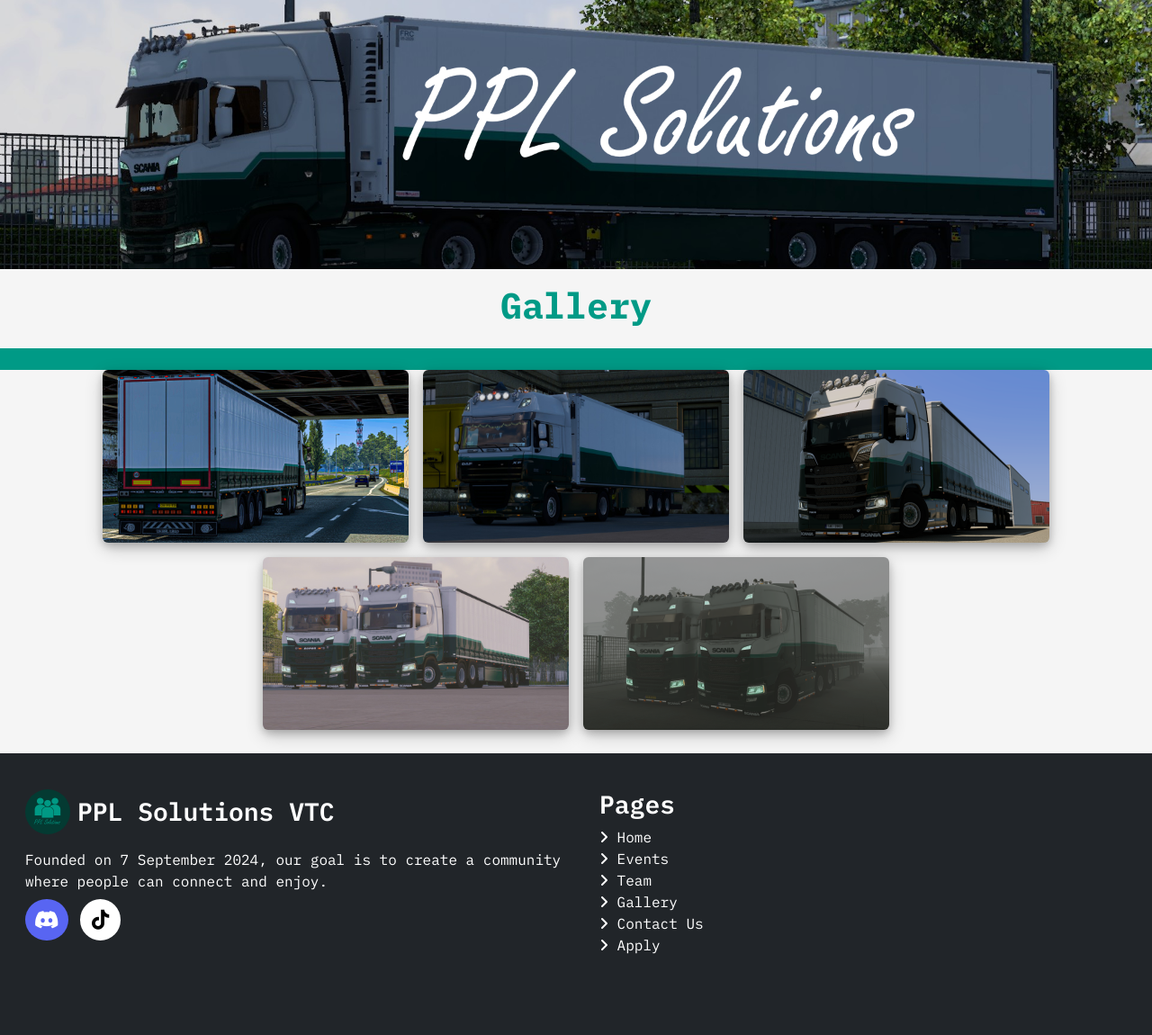
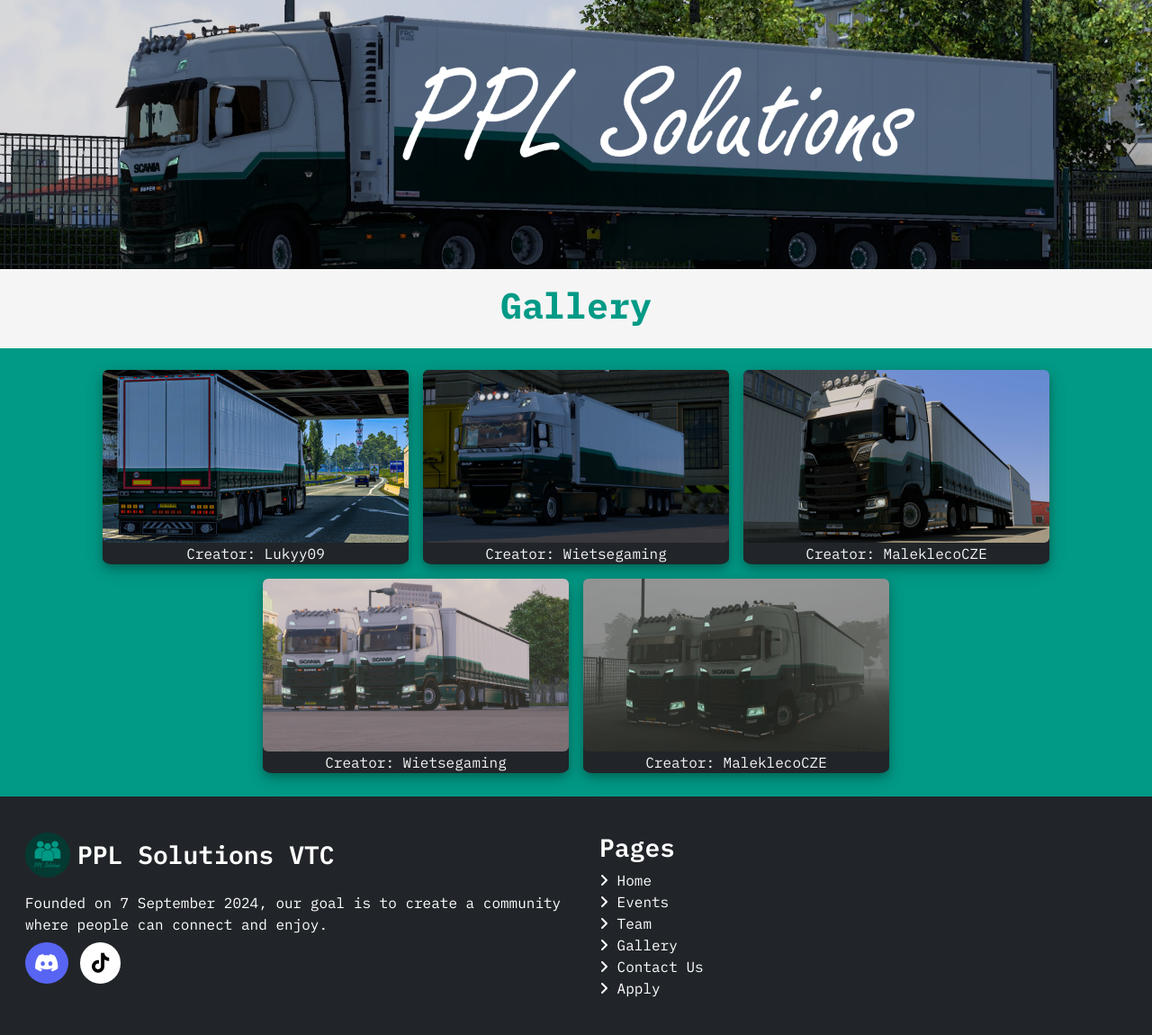
Before and after one commit to simpelcity/ppl-solutions-website, a PHP site: page /Gallery.html in a window 1280 px wide. Shown: the part 77-1227 px from the top of the page at 90% size. Before the commit the page ends 1137 px from the top, so only its background shows below. Run offline with PHP 8.4, Linux system fonts and the light colour scheme; some libraries are stand-ins or nearby versions.

Commit message:
Gallery done

```diff
--- a/Gallery.html
+++ b/Gallery.html
@@ -99,22 +99,27 @@
                 <section class="col-12 text-center py-3">
                     <h1>Gallery</h1>
                 </section>
-                <div class="gallery d-flex flex-column pt-4"></div>
-                    <div class="gallery-content d-flex flex-column flex-md-row flex-wrap row-cols-md-2 row-cols-1 row-cols-xl-1 gap-3 justify-content-center">
+                <div class="gallery d-flex flex-column w-100"></div>
+                    <div class="gallery-content w-100 d-flex flex-column flex-md-row flex-wrap row-cols-md-2 row-cols-1 row-cols-xl-1 gap-3 mx-auto justify-content-center pt-4">
                         <div class="col">
                             <img class="rounded w-100" src="media/lukas_scania.jpg" alt="Gallery image">
+                            <p>Creator: Lukyy09</p>
                         </div>
                         <div class="col">
                             <img class="rounded w-100" src="media/daf_ppls.jpg" alt="Gallery image">
+                            <p>Creator: Wietsegaming</p>
                         </div>
                         <div class="col">
                             <img class="rounded w-100" src="media/malek_save-edit.png" alt="Gallery image">
+                            <p>Creator: MaleklecoCZE</p>
                         </div>
                         <div class="col">
                             <img class="rounded w-100" src="media/Bright2.jpg" alt="Gallery image">
+                            <p>Creator: Wietsegaming    </p>
                         </div>
                         <div class="col">
                             <img class="rounded w-100" src="media/ets2_20240908_135533_00.png" alt="Gallery image">
+                            <p>Creator: MaleklecoCZE</p>
                         </div>
                     </div>
                 </div>
--- a/style.css
+++ b/style.css
@@ -588,7 +588,7 @@
     color: #ccff00;
 }
 
-.gallery {
+.gallery-content {
     background-color: #009a86;
 }
 
@@ -624,6 +624,7 @@
 .gallery-content div {
     max-width: 340px;
     color: whitesmoke;
+    background-color: #212529;
     font-family: IBM Plex Mono;
     display: flex;
     flex-direction: column;
```
